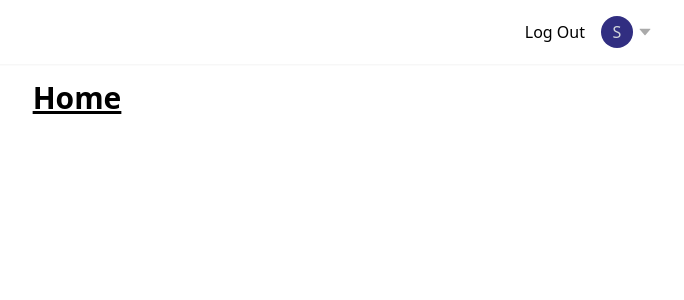
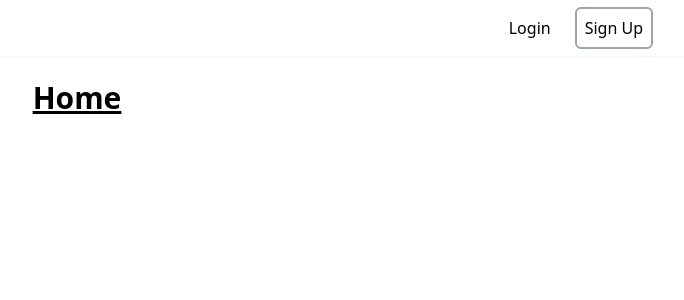
Before and after one commit to thepranaygupta/byteblogs, a Next.js app: page / in a window 1280 px wide. Shown: the top 300 px of the page, without its empty margins (563-1247 px from the left). Built offline with nearby package versions, Linux system fonts and the light colour scheme.

Commit message:
setting up react context api

```diff
--- /dev/null
+++ b/AppContext.js
@@ -0,0 +1,5 @@
+import { createContext } from 'react'
+
+const AppContext = createContext()
+
+export default AppContext
--- /dev/null
+++ b/backend.js
@@ -0,0 +1 @@
+export const backendUri = 'https://byteblogs.herokuapp.com/api/auth/local/register'
--- a/components/Navbar.jsx
+++ b/components/Navbar.jsx
@@ -3,7 +3,7 @@ import Image from 'next/Image'
 import { AiFillCaretDown } from 'react-icons/ai'
 
 function Navbar() {
-  const user = true
+  const user = false
 
   return (
     <nav className="fixed top-0 left-0 right-0 z-[10000] w-full py-4 shadow-sm">
@@ -14,17 +14,17 @@ function Navbar() {
           </a>
         </Link>
         {!user ? (
-          <div className="space-x-4">
+          <div className="space-x-6">
             <Link href="/login">
-              <a>Login</a>
+              <a className="hover:underline">Login</a>
             </Link>
             <Link href="/signup">
-              <a>Sign Up</a>
+              <a className="rounded-md border-[2px] border-gray-400 p-2 hover:shadow-md">Sign Up</a>
             </Link>
           </div>
         ) : (
           <div className="flex items-center space-x-4">
-            <button>Log Out</button>
+            <button className="hover:underline">Log Out</button>
             <div className="flex cursor-pointer items-center space-x-1">
               <div className="borer-1 flex h-8 w-8 items-center justify-center rounded-full border-gray-500 bg-indigo-900 text-gray-300">
                 <p>S</p>
--- a/pages/_app.js
+++ b/pages/_app.js
@@ -1,14 +1,25 @@
 import Navbar from '../components/Navbar'
 import '../styles/globals.css'
+import AppContext from '../AppContext'
+import { useState } from 'react'
 
 function MyApp({ Component, pageProps }) {
+  const [user, setUser] = useState(null)
+
   return (
-    <>
+    <AppContext.Provider
+      value={{
+        state: {
+          user
+        },
+        setUser
+      }}
+    >
       <Navbar />
       <div className="mt-20">
         <Component {...pageProps} />
       </div>
-    </>
+    </AppContext.Provider>
   )
 }
 
```
